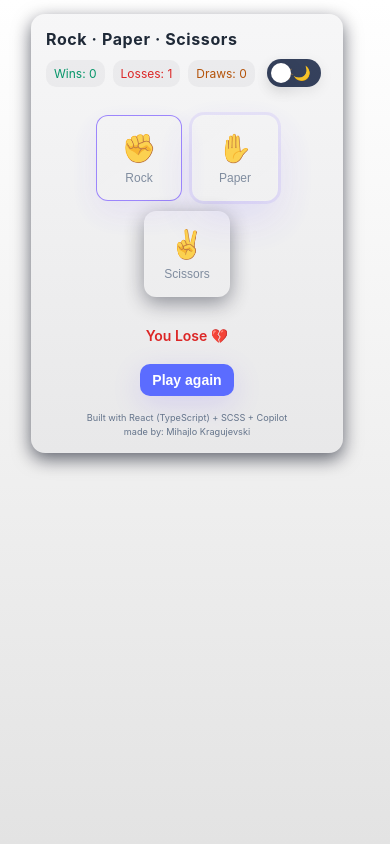
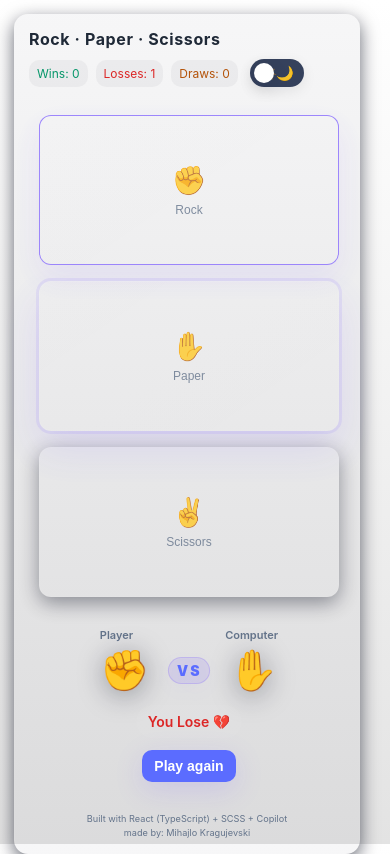
Before and after one commit to KMihajlo/rock-paper-scissors, a React (Vite) app: page / in a window 390 px wide. Both pictures are taken after a click on the button "Rock". Built offline with nearby package versions, Linux system fonts and the light colour scheme.

Commit message:
add countdown and duel animation with emoji shuffling for game rounds

```diff
--- a/src/components/Game.tsx
+++ b/src/components/Game.tsx
@@ -35,6 +35,18 @@ export default function Game() {
   const [score, setScore] = useState({ wins: 0, losses: 0, draws: 0 });
   const [isWaiting, setIsWaiting] = useState(false);
 
+  // countdown / duel animation (2s total: 3-2-1-GO at 500ms steps)
+  const COUNTDOWN_STEPS = ['3', '2', '1', 'GO'];
+  const COUNTDOWN_INTERVAL_MS = 500; // 4 steps * 500ms = 2000ms
+  const ANIMATION_DURATION_MS = COUNTDOWN_STEPS.length * COUNTDOWN_INTERVAL_MS;
+  const [countdown, setCountdown] = useState<string | null>(null);
+  const countdownIntervalRef = useRef<number | null>(null);
+
+  // NEW: duel hands that shuffle while counting down
+  const [duelLeftEmoji, setDuelLeftEmoji] = useState<string>('✊');
+  const [duelRightEmoji, setDuelRightEmoji] = useState<string>('✊');
+  const duelShuffleIntervalRef = useRef<number | null>(null);
+
   // consecutive wins + celebration state (no confetti pieces)
   const [, setConsecutiveWins] = useState<number>(0);
   const [showCelebration, setShowCelebration] = useState<boolean>(false);
@@ -58,30 +70,87 @@ export default function Game() {
     } catch (e) {}
   }, [theme]);
 
+  // NEW helper to map a choice to its emoji
+  const emojiForChoice = (k: Choice) => CHOICES.find((c) => c.key === k)?.emoji ?? '✊';
+
   useEffect(() => {
     if (player == null) return;
+
     setIsWaiting(true);
-    // clear any previous result timeout
+
+    // clear prior timers
     if (resultTimeoutRef.current) {
       window.clearTimeout(resultTimeoutRef.current);
       resultTimeoutRef.current = null;
     }
+    if (countdownIntervalRef.current) {
+      window.clearInterval(countdownIntervalRef.current);
+      countdownIntervalRef.current = null;
+    }
+    if (duelShuffleIntervalRef.current) {
+      window.clearInterval(duelShuffleIntervalRef.current);
+      duelShuffleIntervalRef.current = null;
+    }
+
+    // start duel: left = player's actual choice, right = random and shuffles
+    const randEmoji = () => CHOICES[Math.floor(Math.random() * CHOICES.length)].emoji;
+    setDuelLeftEmoji(emojiForChoice(player));
+    setDuelRightEmoji(randEmoji());
+
+    // shuffle only the RIGHT (computer) emoji every ~180ms
+    duelShuffleIntervalRef.current = window.setInterval(() => {
+      setDuelRightEmoji(randEmoji());
+    }, 180);
+
+    // start countdown (3-2-1-GO)
+    let idx = 0;
+    setCountdown(COUNTDOWN_STEPS[0]);
+    countdownIntervalRef.current = window.setInterval(() => {
+      idx++;
+      if (idx < COUNTDOWN_STEPS.length) {
+        setCountdown(COUNTDOWN_STEPS[idx]);
+      } else {
+        // stop interval once GO has been displayed
+        if (countdownIntervalRef.current) {
+          window.clearInterval(countdownIntervalRef.current);
+          countdownIntervalRef.current = null;
+        }
+      }
+    }, COUNTDOWN_INTERVAL_MS);
+
+    // conclude after 2s: pick computer, compute result, clear countdown and stop shuffling
     resultTimeoutRef.current = window.setTimeout(() => {
       const comp = getRandomChoice();
       setComputer(comp);
-      const r = decide(player, comp);
+      const r = player ? decide(player, comp) : null;
       setResult(r);
-      setScore((s) => ({
-        wins: s.wins + (r === 'win' ? 1 : 0),
-        losses: s.losses + (r === 'lose' ? 1 : 0),
-        draws: s.draws + (r === 'draw' ? 1 : 0),
-      }));
+      if (r) {
+        setScore((s) => ({
+          wins: s.wins + (r === 'win' ? 1 : 0),
+          losses: s.losses + (r === 'lose' ? 1 : 0),
+          draws: s.draws + (r === 'draw' ? 1 : 0),
+        }));
+      }
+      setCountdown(null);
+      if (duelShuffleIntervalRef.current) {
+        window.clearInterval(duelShuffleIntervalRef.current);
+        duelShuffleIntervalRef.current = null;
+      }
       setIsWaiting(false);
-    }, 600);
+    }, ANIMATION_DURATION_MS);
+
     return () => {
       if (resultTimeoutRef.current) {
         window.clearTimeout(resultTimeoutRef.current);
         resultTimeoutRef.current = null;
+      }
+      if (countdownIntervalRef.current) {
+        window.clearInterval(countdownIntervalRef.current);
+        countdownIntervalRef.current = null;
+      }
+      if (duelShuffleIntervalRef.current) {
+        window.clearInterval(duelShuffleIntervalRef.current);
+        duelShuffleIntervalRef.current = null;
       }
     };
   }, [player]);
@@ -125,6 +194,8 @@ export default function Game() {
     return () => {
       if (celebrationTimerRef.current) window.clearTimeout(celebrationTimerRef.current);
       if (resultTimeoutRef.current) window.clearTimeout(resultTimeoutRef.current);
+      if (countdownIntervalRef.current) window.clearInterval(countdownIntervalRef.current);
+      if (duelShuffleIntervalRef.current) window.clearInterval(duelShuffleIntervalRef.current);
     };
   }, []);
 
@@ -136,6 +207,20 @@ export default function Game() {
   }
 
   function resetRound() {
+    // clear timers and states
+    if (resultTimeoutRef.current) {
+      window.clearTimeout(resultTimeoutRef.current);
+      resultTimeoutRef.current = null;
+    }
+    if (countdownIntervalRef.current) {
+      window.clearInterval(countdownIntervalRef.current);
+      countdownIntervalRef.current = null;
+    }
+    if (duelShuffleIntervalRef.current) {
+      window.clearInterval(duelShuffleIntervalRef.current);
+      duelShuffleIntervalRef.current = null;
+    }
+    setCountdown(null);
     setPlayer(null);
     setComputer(null);
     setResult(null);
@@ -187,7 +272,43 @@ export default function Game() {
         </div>
 
         <div className="center">
-          {isWaiting && <div className="hint">Computer is choosing...</div>}
+          {player && (
+            <div className="duel" aria-live="polite">
+              <div className="duel__block">
+                {isWaiting ? (
+                  <div className="duel__countdown">{countdown}</div>
+                ) : (
+                  computer && (
+                    <div className="duel__labels">
+                      <span className="duel__label duel__label--left">Player</span>
+                      <span className="duel__label duel__label--right">Computer</span>
+                    </div>
+                  )
+                )}
+
+                {isWaiting ? (
+                  <div className="duel__hands">
+                    <div className="hand hand--left hand--animating">{duelLeftEmoji}</div>
+                    <div className="duel__vs">VS</div>
+                    <div className="hand hand--right hand--animating">{duelRightEmoji}</div>
+                  </div>
+                ) : (
+                  computer && (
+                    <div className="duel__choices">
+                      <span className="duel__emoji duel__emoji--player" title="You">
+                        {CHOICES.find((c) => c.key === player)?.emoji}
+                      </span>
+                      <span className="duel__vs">VS</span>
+                      <span className="duel__emoji duel__emoji--computer" title="Computer">
+                        {CHOICES.find((c) => c.key === computer)?.emoji}
+                      </span>
+                    </div>
+                  )
+                )}
+              </div>
+            </div>
+          )}
+
           {!isWaiting && result && (
             <>
               <div className={`result result--${result}`}>
--- a/src/styles/styles.scss
+++ b/src/styles/styles.scss
@@ -52,7 +52,7 @@ body {
 }
 
 .app {
-  width: 920px;
+  width: 1000px;
   max-width: calc(100% - 48px);
 }
 
@@ -104,20 +104,20 @@ body {
 .game__board {
   display: grid;
   grid-template-columns: 1fr 240px;
-  gap: 18px;
   align-items: center;
+  padding-bottom: 20px;
 }
 
 .choices {
   display: flex;
-  gap: 14px;
+  gap: 16px;
   justify-content: center;
   align-items: center;
   padding: 18px;
 }
 
 .choice {
-  --size: 120px;
+  --size: 180px;
   width: var(--size);
   height: var(--size);
   border-radius: 16px;
@@ -158,9 +158,100 @@ body {
 .center {
   display: flex;
   flex-direction: column;
-  gap: 12px;
+  gap: 8px; /* reduced from 12px to tighten space between duel and result */
   align-items: center;
   justify-content: center;
+}
+
+/* Duel (countdown + fists + reveal) */
+.duel {
+  display: flex;
+  align-items: center;
+  gap: 6px;
+  min-height: 120px;
+}
+
+/* New: block that aligns labels and emojis to same width */
+.duel__block {
+  display: inline-flex;
+  flex-direction: column;
+  align-items: center;
+}
+
+/* New: labels row (replaces countdown after reveal) */
+.duel__labels {
+  width: 100%;
+  display: flex;
+  justify-content: space-between;
+  gap: 16px;
+  margin-bottom: 8px;
+}
+.duel__label {
+  font-size: 12px;
+  font-weight: 600;
+  color: var(--muted);
+  user-select: none;
+}
+
+/* keep existing countdown + hands/choices styles */
+.duel__countdown {
+  font-weight: 800;
+  font-size: 28px;
+  letter-spacing: 2px;
+  color: var(--accent);
+  text-shadow: 0 6px 24px rgba(124,92,255,0.25);
+  animation: count-pop 420ms cubic-bezier(.2,.9,.2,1);
+}
+
+.duel__hands,
+.duel__choices {
+  display: inline-flex;
+  align-items: center;
+  gap: 18px;
+}
+
+.hand {
+  font-size: 42px;
+  line-height: 1;
+  filter: drop-shadow(0 4px 14px rgba(2,6,23,0.35));
+}
+.hand--right { transform: scaleX(-1); }
+.hand--animating { animation: fist-bob 340ms ease-in-out infinite alternate; }
+.hand--right.hand--animating { animation-delay: 80ms; }
+
+.duel__vs {
+  font-weight: 900;
+  letter-spacing: 2px;
+  color: var(--accent);
+  text-shadow: 0 6px 24px rgba(124,92,255,0.25);
+  font-size: 14px;
+  padding: 4px 8px;
+  background: rgba(124,92,255,0.12);
+  border: 1px solid rgba(124,92,255,0.22);
+  border-radius: 999px;
+  animation: vs-pulse 900ms ease-in-out infinite;
+}
+
+.duel__emoji {
+  font-size: 40px;
+  line-height: 1;
+  filter: drop-shadow(0 4px 14px rgba(2,6,23,0.35));
+}
+
+/* Animations */
+@keyframes fist-bob {
+  0% { transform: translateY(0) scaleX(var(--sx,1)); }
+  100% { transform: translateY(-10px) scaleX(var(--sx,1)); }
+}
+@keyframes count-pop {
+  0% { transform: scale(0.85); opacity: 0; }
+  50% { transform: scale(1.08); opacity: 1; }
+  100% { transform: scale(1); opacity: 1; }
+}
+@keyframes vs-pulse {
+  0% { transform: scale(1); box-shadow: 0 0 0 0 rgba(124,92,255,0.18); }
+  50% { transform: scale(1.06); box-shadow: 0 0 0 6px rgba(124,92,255,0.08); }
+  100% { transform: scale(1); box-shadow: 0 0 0 0 rgba(124,92,255,0.0); }
 }
 
 .hint { color: var(--muted); }
@@ -168,6 +259,7 @@ body {
 .result {
   font-weight: 600;
   padding: 10px 18px;
+  margin-bottom: 6px;
   background: rgba(255,255,255,0.02);
   border-radius: 999px;
   color: var(--text);
@@ -269,16 +361,17 @@ footer { margin-top: 14px; text-align: center; color: var(--muted); font-size: 1
   .game__board {
     grid-template-columns: 1fr;
     gap: 12px;
+    padding-bottom: 15px;
   }
 
   .choices {
     justify-content: center;
     padding: 12px;
-    gap: 12px;
+    gap: 16px;
   }
 
   .choice {
-    --size: 100px;
+    --size: 195px;
   }
 
   .center {
@@ -312,12 +405,13 @@ footer { margin-top: 14px; text-align: center; color: var(--muted); font-size: 1
 
   .choices {
     flex-wrap: wrap;
-    gap: 10px;
+    gap: 16px;
     padding: 10px;
   }
 
   .choice {
-    --size: 86px;
+    width: 300px;
+    height: 150px;
     border-radius: 12px;
     &__emoji { font-size: 28px; }
     &__label { font-size: 12px; }
@@ -327,6 +421,15 @@ footer { margin-top: 14px; text-align: center; color: var(--muted); font-size: 1
   .result { font-size: 14px; padding: 8px 12px; }
   .btn { padding: 8px 12px; font-size: 14px; }
   footer { font-size: 11px; }
+
+  /* tighten center spacing further on phones */
+  .center { gap: 6px; }
+
+  /* scale duel for phones */
+  .duel { min-height: 80px; gap: 4px; }
+
+  /* labels: slightly smaller on phones */
+  .duel__label { font-size: 11px; }
 }
 
 /* Celebration overlay + popup (no confetti) */
```
Also changed, not shown: 1 other file (tests, documents, lock files or other folders).
